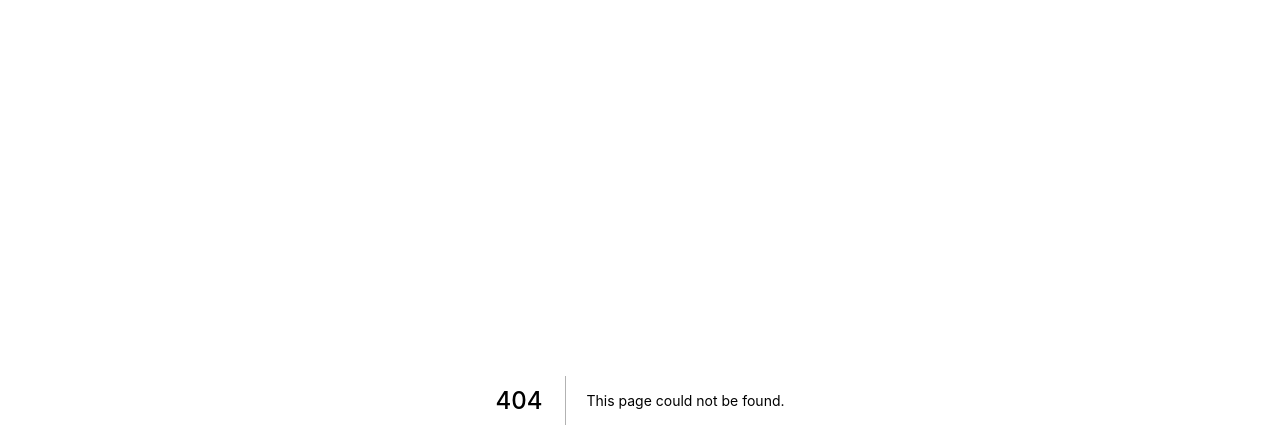
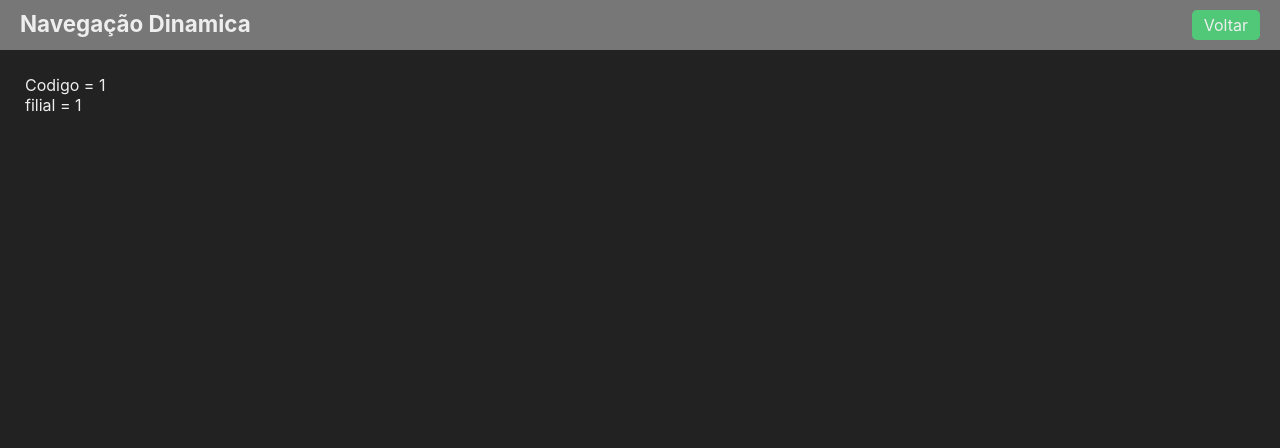
Before and after one commit to jpvieirah/React-Projeto-Cadastro, a Next.js app in the folder fundamentos/: page /client/1/1 in a window 1280 px wide. Before the commit this address had no page. Shown: the top 448 px of the page. Built offline with nearby package versions, Linux system fonts and the light colour scheme.

Commit message:
Navegação Dinâmica

```diff
--- /dev/null
+++ b/fundamentos/src/pages/client/[filial]/[Code].jsx
@@ -0,0 +1,14 @@
+// [] no nome do arquivo pode tornar a url dinamica
+import Layout from "../../../components/Layout";
+import { useRouter } from "next/router";
+
+export default function ClientByCode() {
+    const router = useRouter()
+
+    return (
+        <Layout title="Navegação Dinamica" >
+            <div>Codigo = {router.query.Code}</div>
+            <div>filial = {router.query.filial}</div>
+        </Layout>
+    )
+}
--- a/fundamentos/src/pages/index.jsx
+++ b/fundamentos/src/pages/index.jsx
@@ -13,6 +13,7 @@ export default function Home() {
             <Navigator text="exemplo" destiny="/exemplo" collor="green"/>
             <Navigator text="jsx" destiny="/jsx"/>
             <Navigator text="Navegação #01" destiny="/navigator" collor="green" />
+            <Navigator text="Navegação #02" destiny="/client/sp/321"/>
         </div>
     )
 }
```
